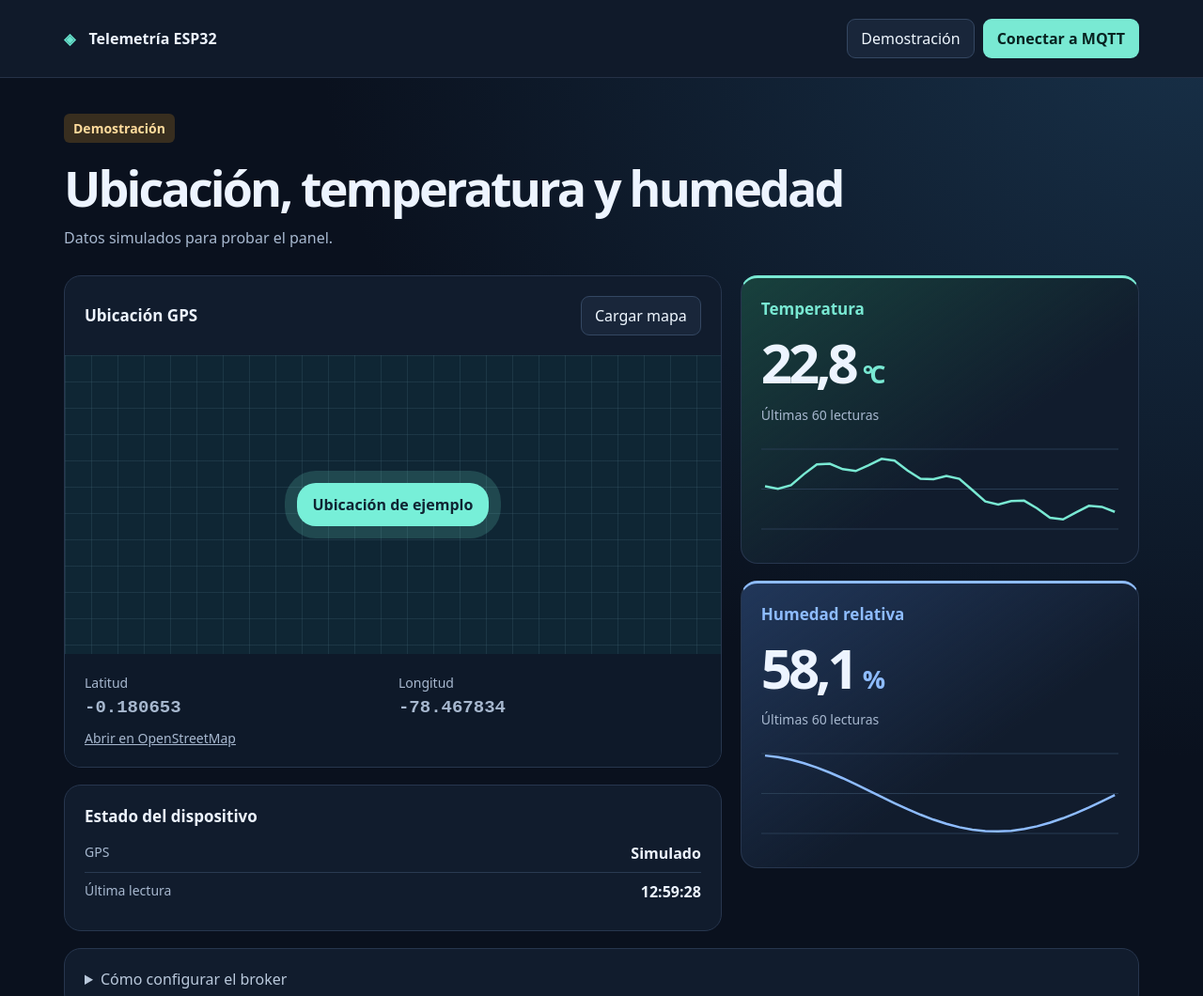
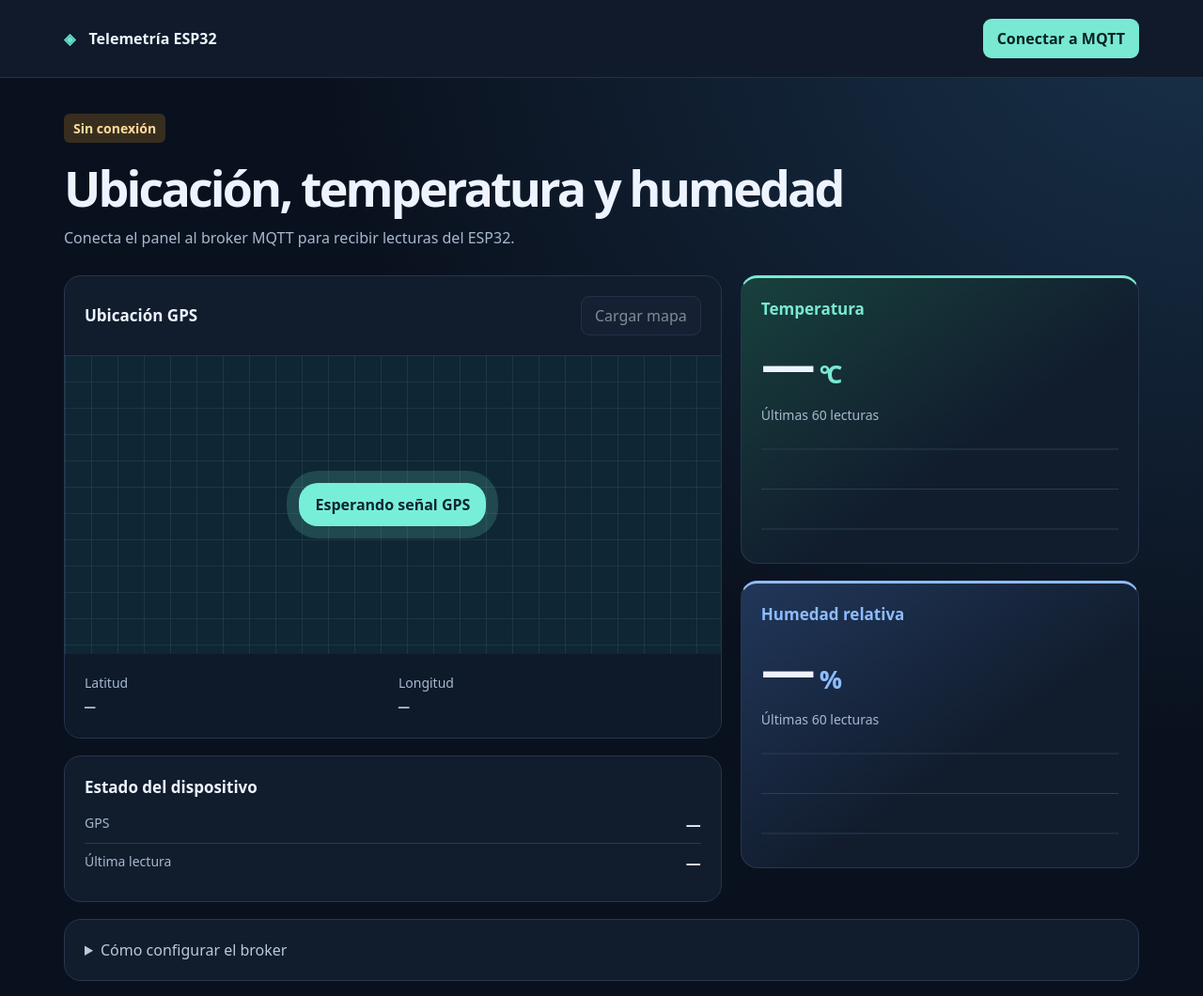
Before and after one commit to Luis-FloresT/telemetria-esp32, a plain HTML site: page index.html in a window 1280 px wide. Shown: the top 1060 px of the page at 94% size. Drawn offline with Linux system fonts and the light colour scheme.

Commit message:
Muestra solo lecturas recibidas por MQTT

```diff
--- a/index.html
+++ b/index.html
@@ -11,9 +11,9 @@ body{background:radial-gradient(ellipse at top right,#183149 0,transparent 52%),
 .coords{background:#0e1929}#plot{background-size:28px 28px}
 @media(max-width:760px){.sensors{grid-row:1;grid-template-columns:repeat(2,minmax(0,1fr));gap:10px}.metric.pad{padding:14px}.metric h2{font-size:15px}.metric .temp{font-size:clamp(30px,8vw,50px)}.metric .unit{font-size:16px;margin-left:4px}.metric canvas{height:74px}.digits{font-size:16px}}
 </style>
-<header><nav><div class="brand"><span class="mark">◈</span> Telemetría ESP32</div><div class="actions"><button id="demo">Demostración</button><button id="connect" class="primary">Conectar a MQTT</button></div></nav></header>
-<main><span id="badge" class="badge" role="status">Demostración</span><h1>Ubicación, temperatura y humedad</h1><p id="notice">Datos simulados para probar el panel.</p>
-<div class="layout"><div class="stack location"><section class="card"><div class="pad map-head"><h2>Ubicación GPS</h2><button id="map">Cargar mapa</button></div><div id="plot"><span class="pin" id="pin">Ubicación de ejemplo</span></div><div class="pad coords"><div class="small">Latitud<div class="digits" id="lat">—</div></div><div class="small">Longitud<div class="digits" id="lon">—</div></div><a id="external" class="small" target="_blank" rel="noopener noreferrer" hidden>Abrir en OpenStreetMap</a></div></section><section class="card pad"><h2>Estado del dispositivo</h2><div class="meta"><span class="small">GPS</span><strong id="fix">—</strong></div><div class="meta"><span class="small">Última lectura</span><strong id="time">—</strong></div></section></div>
+<header><nav><div class="brand"><span class="mark">◈</span> Telemetría ESP32</div><div class="actions"><button id="connect" class="primary">Conectar a MQTT</button></div></nav></header>
+<main><span id="badge" class="badge" role="status">Sin conexión</span><h1>Ubicación, temperatura y humedad</h1><p id="notice">Conecta el panel al broker MQTT para recibir lecturas del ESP32.</p>
+<div class="layout"><div class="stack location"><section class="card"><div class="pad map-head"><h2>Ubicación GPS</h2><button id="map" disabled>Cargar mapa</button></div><div id="plot"><span class="pin" id="pin">Esperando señal GPS</span></div><div class="pad coords"><div class="small">Latitud<div class="digits" id="lat">—</div></div><div class="small">Longitud<div class="digits" id="lon">—</div></div><a id="external" class="small" target="_blank" rel="noopener noreferrer" hidden>Abrir en OpenStreetMap</a></div></section><section class="card pad"><h2>Estado del dispositivo</h2><div class="meta"><span class="small">GPS</span><strong id="fix">—</strong></div><div class="meta"><span class="small">Última lectura</span><strong id="time">—</strong></div></section></div>
 <div class="stack sensors"><section class="card pad metric temperature"><h2>Temperatura</h2><div class="temp"><span id="temp">—</span><span class="unit">°C</span></div><div class="small">Últimas 60 lecturas</div><canvas id="chart" aria-label="Historial de temperatura" role="img"></canvas></section>
 <section class="card pad metric humidity"><h2>Humedad relativa</h2><div class="temp"><span id="hum">—</span><span class="unit">%</span></div><div class="small">Últimas 60 lecturas</div><canvas id="humidity-chart" aria-label="Historial de humedad relativa" role="img"></canvas></section>
 </div></div>
@@ -32,7 +32,7 @@ body{background:radial-gradient(ellipse at top right,#183149 0,transparent 52%),
 <script src="leaflet.js"></script>
 <script>
 const $=id=>document.getElementById(id);
-let mode='demo', client=null, waitingSince=0, last=0, position=null, history=[], humidityHistory=[], step=0, gpsMap=null, marker=null, mapNode=null;
+let client=null, waitingSince=0, last=0, position=null, history=[], humidityHistory=[], gpsMap=null, marker=null, mapNode=null;
 const valid=(value,limit)=>Number.isFinite(value)&&Math.abs(value)<=limit;
 function status(title,message,live=false){
   $('badge').textContent=title; $('badge').classList.toggle('live',live); $('notice').textContent=message;
@@ -103,8 +103,8 @@ function render(data){
   const changed=String(position)!==String(next);
   position=next;
   $('lat').textContent=next?lat.toFixed(6):'—';$('lon').textContent=next?lon.toFixed(6):'—';
-  $('fix').textContent=next?(mode==='demo'?'Simulado':'Con señal'):'Sin señal';
-  $('pin').textContent=next?(mode==='demo'?'Ubicación de ejemplo':'Coordenadas recibidas'):'Esperando señal GPS';
+  $('fix').textContent=next?'Con señal':'Sin señal';
+  $('pin').textContent=next?'Coordenadas recibidas':'Esperando señal GPS';
   $('map').disabled=!next;$('external').hidden=!next;
   if(next){
     $('external').href='https://www.openstreetmap.org/?mlat='+lat+'&mlon='+lon+'#map=16/'+lat+'/'+lon+'&layers=M';
@@ -126,14 +126,6 @@ function reset(){
   hideMap();position=null;history=[];humidityHistory=[];last=0;waitingSince=0;
   for(const id of ['lat','lon','temp','hum','fix','time'])$(id).textContent='—';
   $('pin').textContent='Esperando señal GPS'; $('map').disabled=true;$('external').hidden=true;draw();
-}
-function sample(){
-  render({lat:-0.180653,lon:-78.467834,temp:23.4+.65*Math.sin(step++/5)+.18*Math.cos(step*1.2),hum:58.2+2*Math.cos(step/6)});
-}
-function demo(){
-  mode='demo';reset();step=0;
-  for(let i=0;i<23;i++)sample();
-  status('Demostración','Datos simulados para probar el panel.');
 }
 function receive(line){
   let data;
@@ -180,7 +172,7 @@ $('broker').onsubmit=event=>{
     return;
   }
   client=connection;
-  mode='mqtt';reset();
+  reset();
   $('settings').close();
   $('connect').textContent='Desconectar';
   status('Conectando','Abriendo una conexión segura con el broker.');
@@ -212,15 +204,13 @@ $('broker').onsubmit=event=>{
     waitingSince=0;reset();status('Reconectando','Se perdió la conexión con el broker.');
   });
 };
-$('demo').onclick=()=>{disconnect();demo();};
 $('map').onclick=showMap;
 window.addEventListener('resize',draw);
 setInterval(()=>{
-  if(mode==='demo')sample();
   const since=last||waitingSince;
   if(client?.connected&&since&&Date.now()-since>8000){
     waitingSince=0;reset();status('Sin lecturas','El broker está conectado. Revisa si el ESP32 está publicando en el tema configurado.');
   }
 },1000);
-demo();
+reset();
 </script></html>
```
